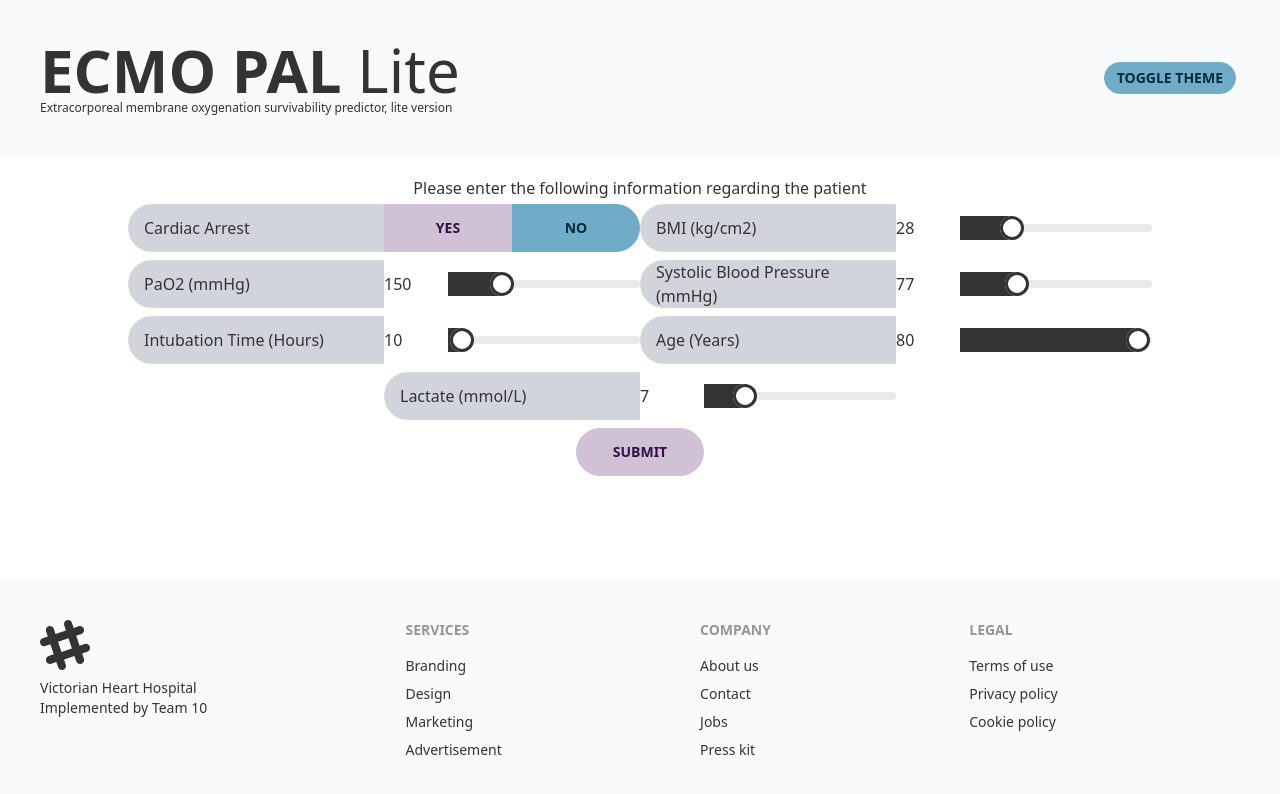
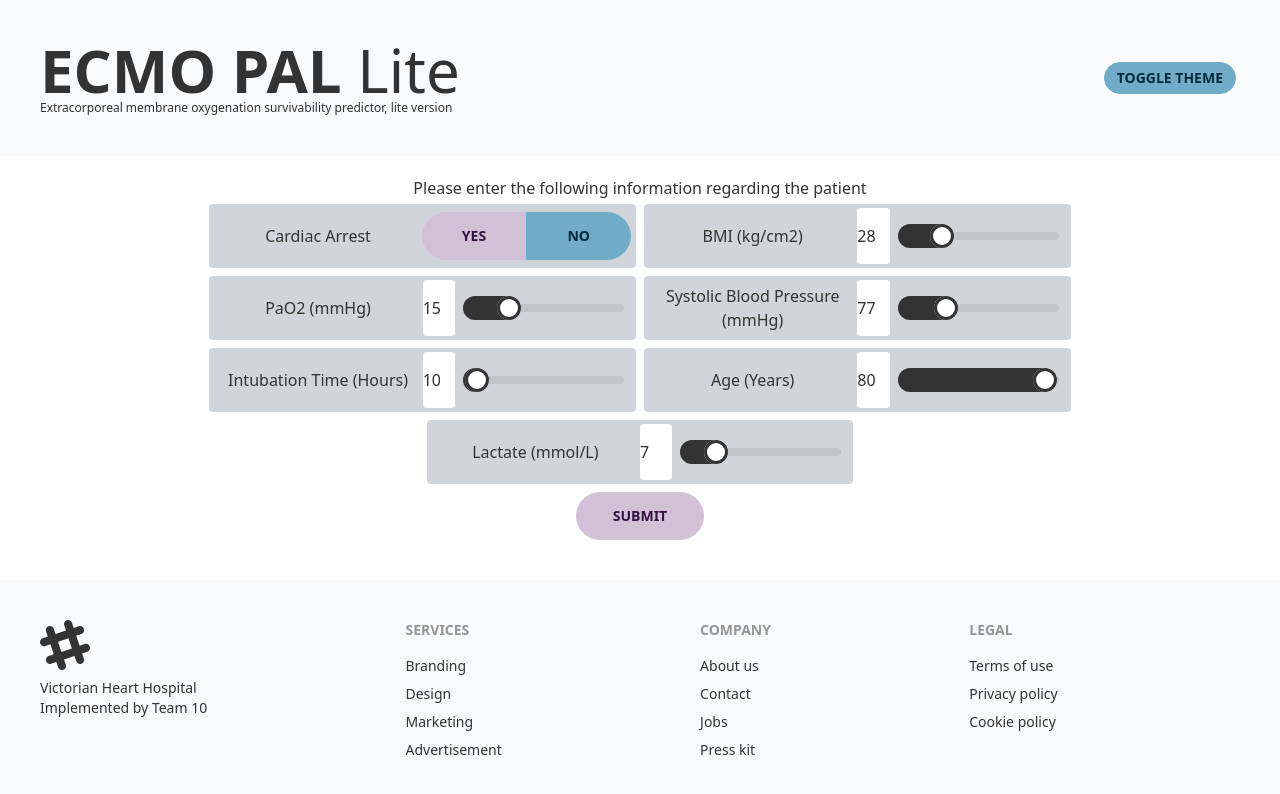
Before and after one commit to FIT4002-Rabbit/ECMOPal-UI, a SvelteKit app: page / in a window 1280 px wide. Shown: the top 794 px of the page. Built offline with nearby package versions, Linux system fonts and the light colour scheme.

Commit message:
Style the input to dynamically change size

```diff
--- a/src/components/BooleanRadioGroup.svelte
+++ b/src/components/BooleanRadioGroup.svelte
@@ -4,14 +4,16 @@
 	export let value: number;
 
 	let css = {
-		input_group: 'input-group btn-group h-12 w-fit my-1',
-		input_text: 'w-64',
-		boolean_button: 'btn w-32'
+		input_group: 'flex flex-wrap align-left flex-row justify-between rounded bg-base-300 h-fit min-h-16 w-5/6 md:w-2/3 lg:w-1/3 m-1 p-1',
+		input_text: 'text-center my-auto basis-full md:basis-1/2',
+		boolean_button: 'btn w-1/2',
+		btn_group: "btn-group basis-full md:basis-1/2 my-auto",
 	};
 </script>
 
 <label class={css.input_group}>
 	<span class={css.input_text}>{label}</span>
+	<div class={css.btn_group}>
 		<input
 		class={css.boolean_button}
 		type="radio"
@@ -28,4 +30,5 @@
 			checked={value === 0}
 			on:change={() => (value = 0)}
 		/>
+	</div>
 </label>
--- a/src/components/FormSlider.svelte
+++ b/src/components/FormSlider.svelte
@@ -6,16 +6,18 @@
 	export let value = 0;
 
 	let css = {
-		input_group: 'input-group btn-group h-12 w-fit my-1',
-		input_text: 'w-64',
-		slider_range: 'w-48 range m-auto',
-		slider_input: 'w-16',
-		boolean_button: 'btn w-32'
+		input_group: 'flex flex-wrap flex-row justify-between rounded bg-base-300 h-16 w-5/6 md:w-2/3 lg:w-1/3 m-1 p-1',
+		input_text: 'text-center my-auto basis-full md:basis-1/2',
+		slider_group: 'btn-group basis-full md:basis-1/2',
+		slider_input: 'w-1/6 rounded',
+		slider_range: 'range w-5/6 mx-2 my-auto',
 	};
 </script>
 
 <label class={css.input_group}>
 	<span class={css.input_text}>{label}</span>
-	<input class={css.slider_input} type="number" bind:value {min} {max} {step} />
-	<input class={css.slider_range} type="range" bind:value {min} {max} {step} />
+	<div class={css.slider_group}>
+		<input class={css.slider_input} type="number" bind:value {min} {max} {step} />
+		<input class={css.slider_range} type="range" bind:value {min} {max} {step} />
+	</div>
 </label>
```
Lines whose indentation alone changed are shown as unchanged.
